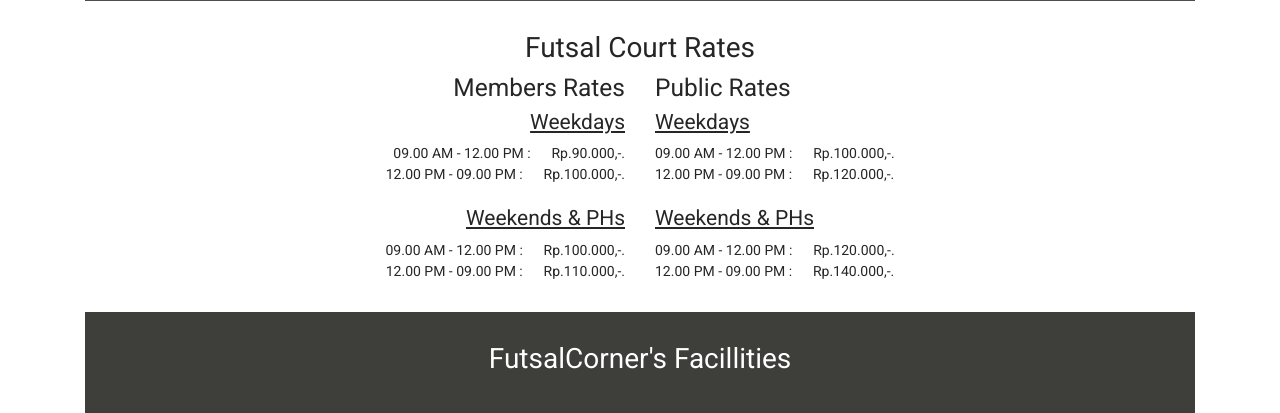
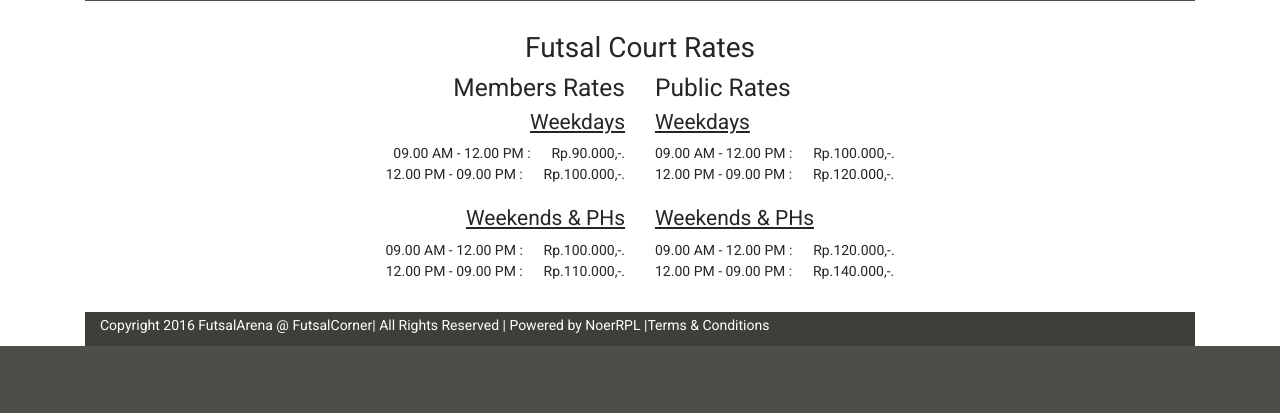
Before and after one commit to ilhaaamn/futsalCorner, a PHP site: page /Home.html in a window 1280 px wide. Shown: the part 1254-1667 px from the top of the page. After the commit the page ends 1600 px from the top, so only its background shows below. Run offline with PHP 8.4, Linux system fonts and the light colour scheme; some libraries are stand-ins or nearby versions.

Commit message:
Home.html finished

```diff
--- a/FrontEnd/Home.html
+++ b/FrontEnd/Home.html
@@ -161,8 +161,8 @@
     <!-- FOOTER -->
     <footer>
         <div class="container">
-            <div class="col-md-12 text-center content bg-primary" style="color: white">
-                <h2>FutsalCorner's Facillities</h2>
+            <div class="col-md-12 text-left footer bg-primary" style="color: white">
+                <h6>Copyright 2016 FutsalArena @ FutsalCorner| All Rights Reserved | Powered by NoerRPL |Terms & Conditions</h6>
             </div>
         </div>
     </footer>
--- a/FrontEnd/css/style.css
+++ b/FrontEnd/css/style.css
@@ -42,6 +42,11 @@
     padding-top: 30px;padding-bottom: 30px;
 }
 
+.footer {
+    padding-bottom: 5px;
+    padding-top: 5px;
+}
+
 #book {
     color:#262626; background: rgba(255, 255, 255, .5);
 }
```
